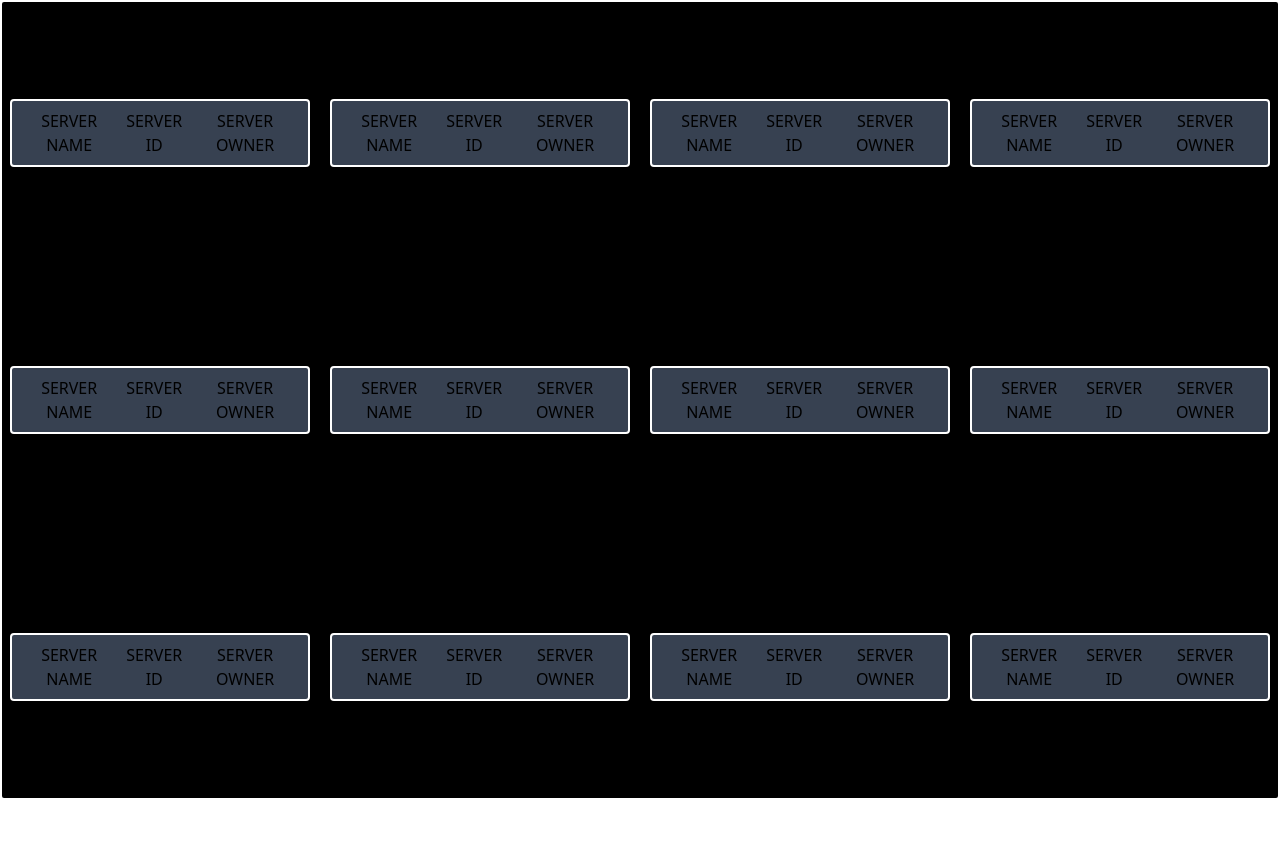
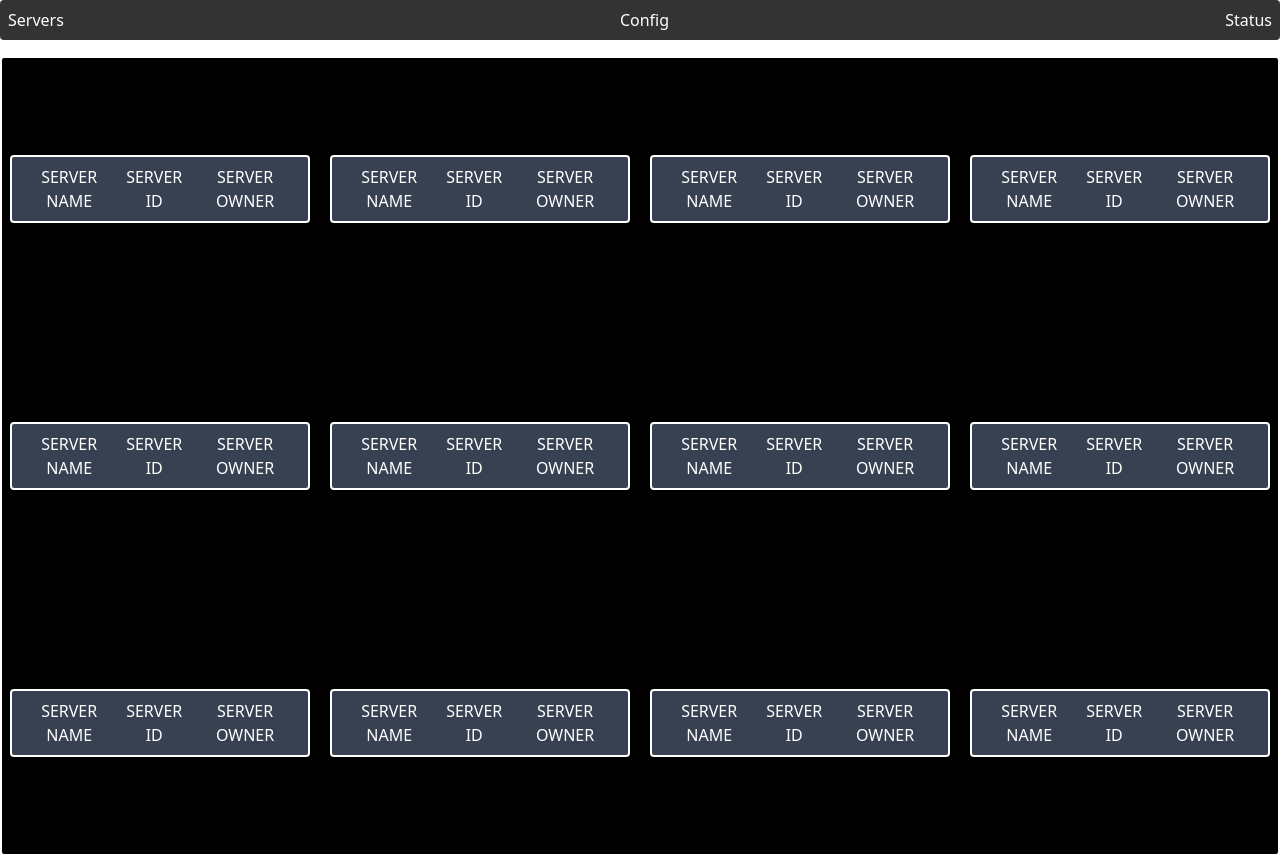
Before and after one commit to KnownBlackHat/Deployment-Management, a React (Create React App) app in the folder frontend/: page / in a window 1280 px wide. Before the commit the page ends 800 px from the top, so only its background shows below. Built offline with nearby package versions, Linux system fonts and the light colour scheme.

Commit message:
Added NavBar component

```diff
--- /dev/null
+++ b/frontend/src/components/Dashboard/components/NavBar.js
@@ -0,0 +1,13 @@
+export default function NavBar () {
+return(
+
+	<>
+		<nav className="mb-4">
+			<ul className="flex itmes-center justify-between bg-black/80 p-2 rounded">
+				<li>Servers</li>
+				<li>Config</li>
+				<li>Status</li>
+			</ul>
+		</nav>
+	</>
+);}
--- a/frontend/src/components/Dashboard/index.js
+++ b/frontend/src/components/Dashboard/index.js
@@ -1,7 +1,10 @@
 import ServerLister from "./components/Server_Lister";
 import ServerConfig from "./components/Server_Config";
+import NavBar from "./components/NavBar";
 
 export default function Dashboard () {
+
+document.body.classList.add("text-white")
 
 /* Dashboard [Parent] */
 
@@ -10,6 +13,8 @@ export default function Dashboard () {
 	document.body.title="DMS - Dashboard";
 
 return(
+	<>
+	<NavBar/>
 <div className="flex items-center justify-center">
 	 <ServerLister/> {/* TODO: Finish Me */}
 
@@ -18,5 +23,6 @@ return(
 
 
 </div>
+	</>
 );
 }
```
